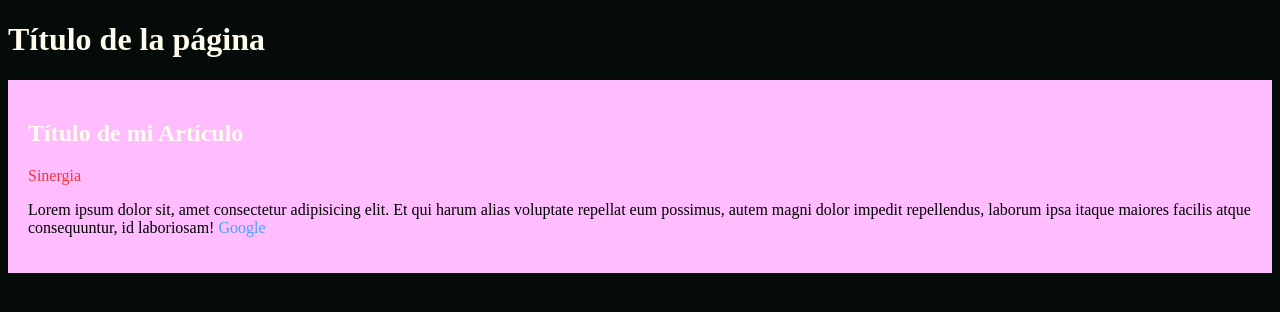
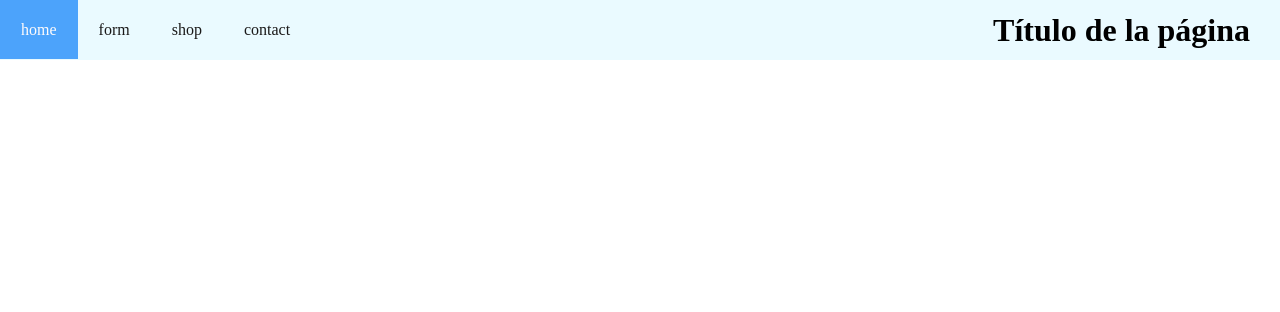
Before and after one commit to 0Label0/Plantilla-1, a website: page views/index.html in a window 1280 px wide. Drawn offline with Linux system fonts and the light colour scheme.

Commit message:
Instalado Alpine.js Desistalado express.js

```diff
--- a/package.json
+++ b/package.json
@@ -1,12 +1,12 @@
 {
   "dependencies": {
-    "express": "^4.21.0",
+    "alpinejs": "^3.14.1",
     "sass": "^1.78.0"
   },
   "devDependencies": {
     "eslint": "^9.10.0"
   },
   "scripts": {
-    "watch:scss": "sass --watch scss/index.scss:scss/css/index.css"
+    "watch:scss": "sass --watch scss/layout.scss:scss/css/layout.css"
   }
 }
--- /dev/null
+++ b/scss/_general.scss
@@ -0,0 +1,5 @@
+* {
+  margin: 0;
+  padding: 0;
+  box-sizing: border-box;
+}
--- /dev/null
+++ b/scss/_header.scss
@@ -0,0 +1,44 @@
+/* TEXT */
+$colorPrimary: #fffbfb;
+$colorSecundary: #1a1919;
+/* TITLE-TEXT */
+$colorSubtitle: #f63636;
+$colorTitle: #000000;
+/* BACKGROUND */
+$bgColorHoverItem: #4ca3fb;
+$bgColorPrimary: #eafaff;
+$bgColorSecundaty: #ffbcff;
+
+/* HEADER */
+header {
+  display: flex;
+  align-items: center;
+  justify-content: space-between;
+  background-color: $bgColorPrimary;
+  height: 60px;
+  width: 100%;
+  .title {
+    color: $colorTitle;
+    margin-right: 30px;
+  }
+  nav {
+    ul {
+      display: flex;
+      li {
+        list-style: none;
+        height: 100%;
+        a {
+          color: $colorSecundary;
+          text-decoration: none;
+          padding: 21px;
+          transition: background .2s;
+          &:hover {
+            background-color: $bgColorHoverItem;
+            color: $colorPrimary;
+
+          }
+        }
+      }
+    }
+  }
+}
--- a/scss/index.scss
+++ /dev/null
@@ -1,34 +0,0 @@
-/* Variables */
-
-$colorPrimary: #f5fdff;
-$colorSecundary: rgb(76, 163, 251);
-$bgColorPrimary: rgb(4, 11, 8);
-$bgColorSecundaty: #ffbcff;
-$colorSubtitle: rgb(246, 54, 54);
-$colorTitle: #fffcee;
-
-body {
-  background-color: $bgColorPrimary;
-  .title {
-    color: $colorTitle;
-  }
-}
-
-article {
-
-  background-color: $bgColorSecundaty;
-  padding: 20px;
-  .title {
-    color: $colorTitle;
-  }
-  .autor {
-    color: $colorSubtitle;
-  }
-  p a {
-    text-decoration: none;
-    color: $colorSecundary;
-    &:hover {
-      text-decoration: underline;
-    }
-  }
-}
--- /dev/null
+++ b/scss/layout.scss
@@ -0,0 +1,3 @@
+@import "general";
+@import "header";
+@import "footer";
--- a/views/index.html
+++ b/views/index.html
@@ -4,23 +4,22 @@
   <meta charset="UTF-8">
   <meta name="viewport" content="width=device-width, initial-scale=1.0">
   <title>Plantilla-1</title>
-  <link rel="stylesheet" href="../scss/css/index.css">
+  <link rel="stylesheet" href="../scss/css/layout.css">
 </head>
 <body>
   <header>
+    <nav>
+      <ul>
+        <li><a href="#">home</a></li>
+        <li><a href="./form.html">form</a></li>
+        <li><a href="./shop.html">shop</a></li>
+        <li><a href="./contact.html">contact</a></li>
+      </ul>
+    </nav>
     <h1 class="title">Título de la página</h1>
+
   </header>
 
-  <article class="article">
-    <h2 class="title">Título de mi Artículo</h2>
-    <p class="autor">Sinergia</p>
-    <p>
-      Lorem ipsum dolor sit, amet consectetur adipisicing elit.
-       Et qui harum alias voluptate repellat eum possimus, autem magni
-       dolor impedit repellendus, laborum ipsa itaque maiores facilis atque
-       consequuntur, id laboriosam!
-       <a href="href://google.com">Google</a>
-    </p>
-  </article>
+
 </body>
 </html>
```
Also changed, not shown: scss/_footer.scss (added), scss/css/index.css (deleted), scss/css/layout.css (added), 3 other files.
